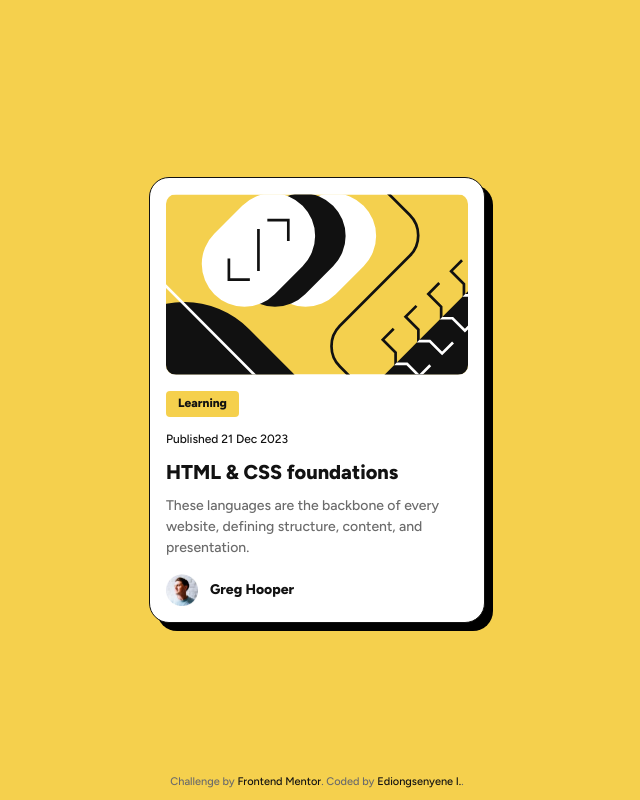
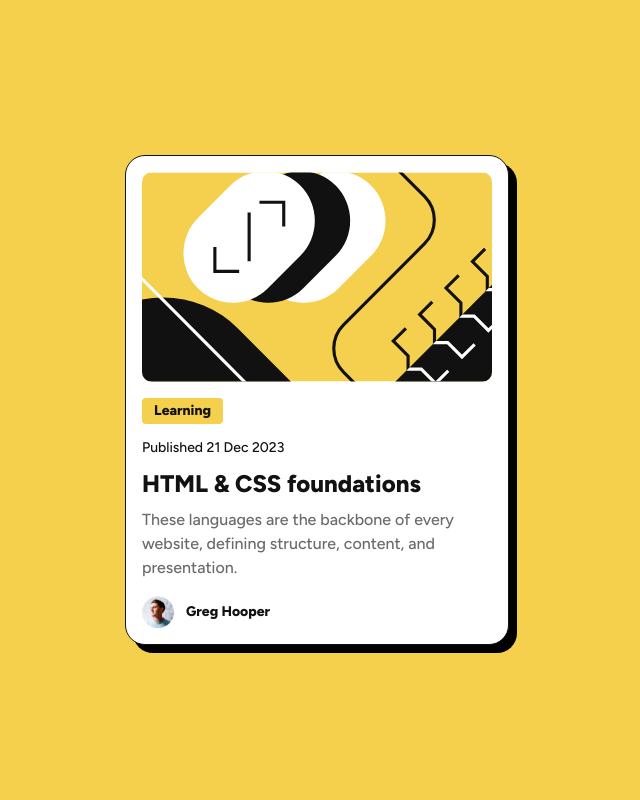
Before and after one commit to IEdiong/fem-blog-preview-card, a plain HTML site: page index.html in a window 1280 px wide. Shown: the whole page, without its empty margins (323-963 px from the left). Drawn offline with Linux system fonts and the light colour scheme.

Commit message:
refactor: fix card width for desktop

```diff
--- a/index.html
+++ b/index.html
@@ -60,7 +60,7 @@
     </main>
 
     <footer class="footer">
-      <div class="attribution">
+      <!-- <div class="attribution">
         Challenge by
         <a href="https://www.frontendmentor.io?ref=challenge" target="_blank"
           >Frontend Mentor</a
@@ -68,7 +68,7 @@
         <a href="https://www.frontendmentor.io./profile/iediong" target="_blank"
           >Ediongsenyene I.</a
         >.
-      </div>
+      </div> -->
     </footer>
   </body>
 </html>
--- a/styles/index.css
+++ b/styles/index.css
@@ -74,7 +74,7 @@ a {
 }
 
 .container {
-  width: min(24rem, 100%);
+  width: min(27rem, 100%);
   margin-inline: auto;
   padding-inline: 1.5rem;
 }
@@ -94,6 +94,8 @@ a {
 .badge span {
   font-size: var(--fz-xs);
   font-weight: 800;
+
+  transition: all 0.25s ease-in-out;
 }
 
 /*! Mobile - 375px */
@@ -122,6 +124,8 @@ a {
 .date {
   font-size: var(--fz-xs);
   color: var(--gray-950);
+
+  transition: all 0.25s ease-in-out;
 }
 
 .card__body h2 {
@@ -166,7 +170,12 @@ a {
 }
 
 /*! Tablet - 744px */
-@media screen and (min-width: 46.5em) {
+/* @media screen and (min-width: 46.5em) { */
+@media screen and (min-width: 27em) {
+  body {
+    font-size: var(--fz-md);
+  }
+
   a:hover,
   a:active {
     color: var(--yellow);
@@ -180,5 +189,14 @@ a {
   h2:hover {
     color: inherit;
   }
+
+  .badge span,
+  .date {
+    font-size: var(--fz-sm);
+  }
+
+  .card__body h2 {
+    font-size: var(--fz-xl);
+  }
 }
 /*! Desktop - 1440px */
```
